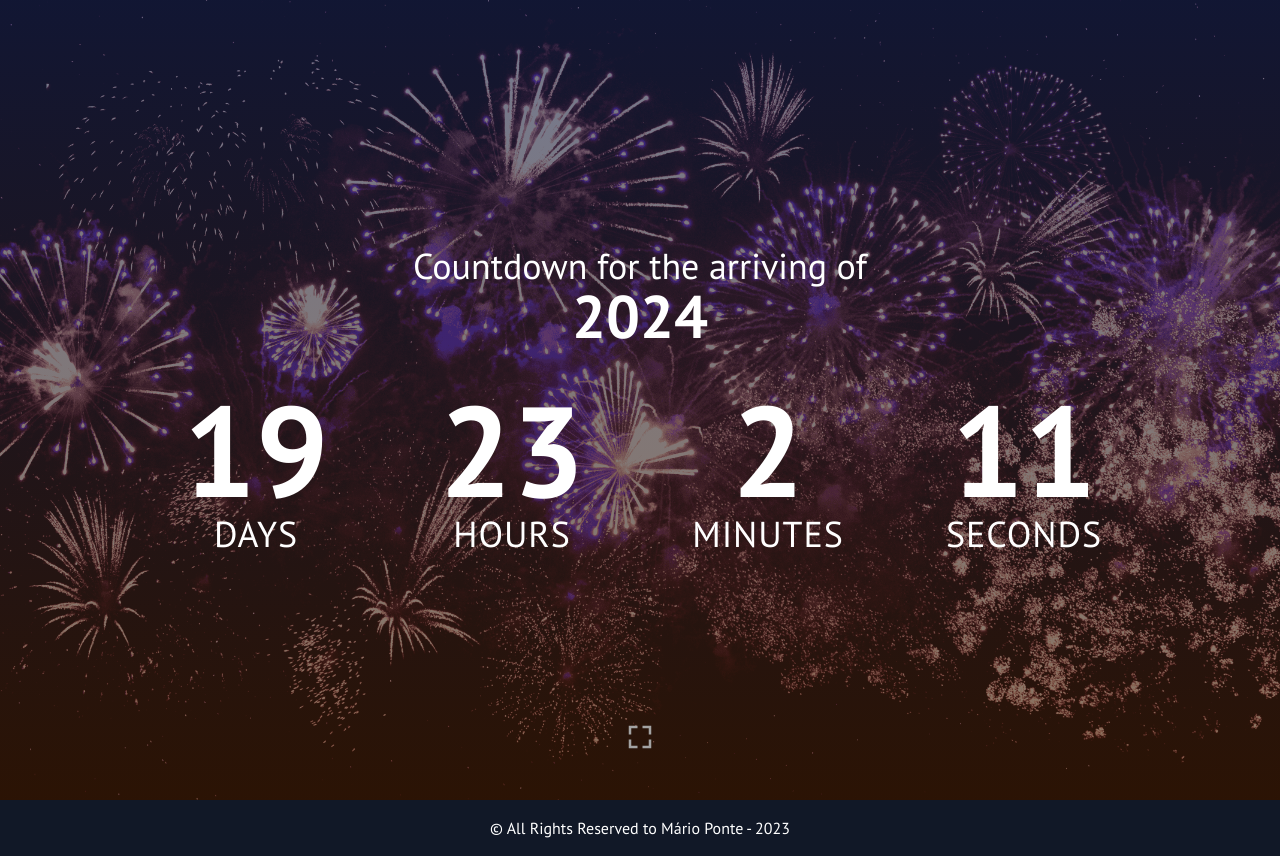
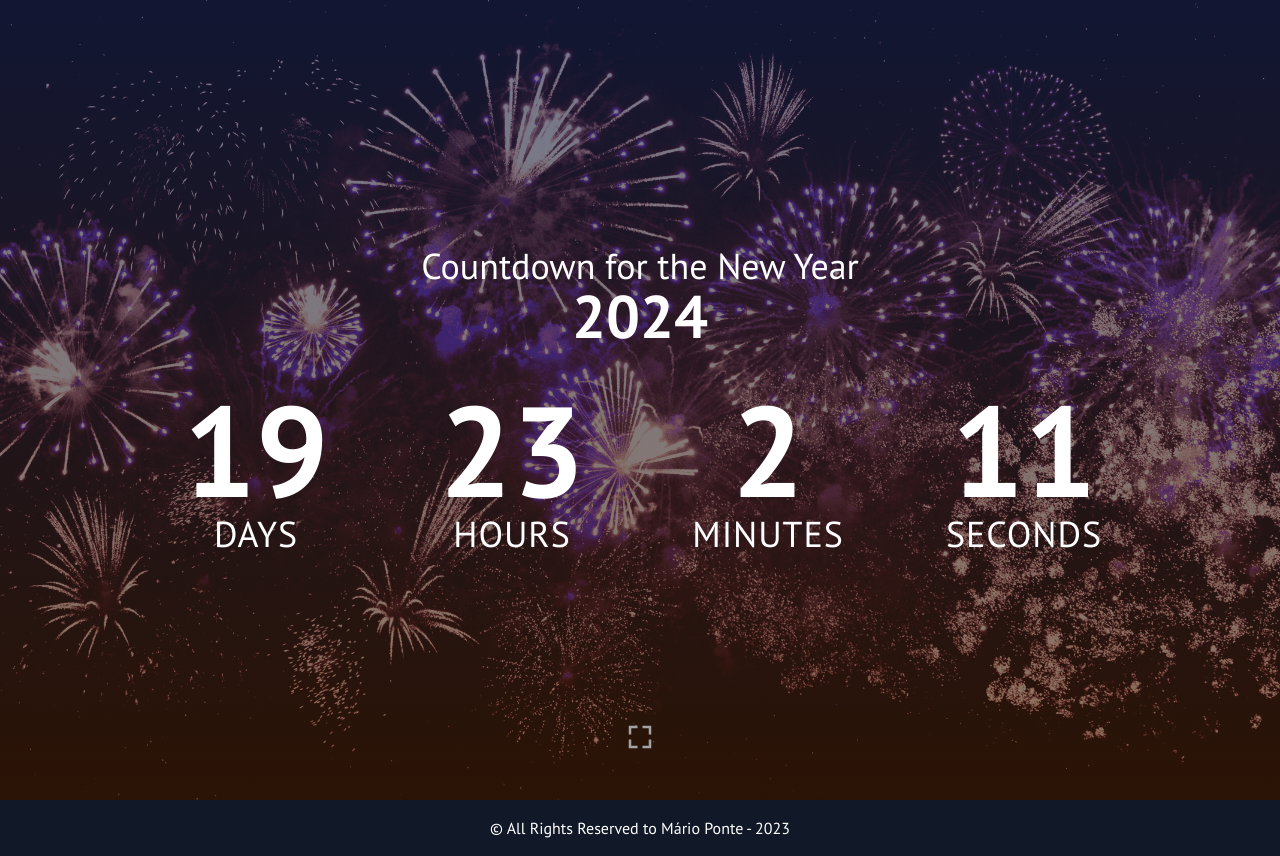
Before and after one commit to MarioPonte/CountdownSphere, a Next.js app: page / in a window 1280 px wide. Built offline with nearby package versions, Linux system fonts and the light colour scheme.

Commit message:
change CountdownInfo element values

```diff
--- a/app/components/CountdownInfo.tsx
+++ b/app/components/CountdownInfo.tsx
@@ -1,12 +1,22 @@
-export default function CountdownInfo() {
+interface CountdownInfoProps {
+    subtitle: string;
+    title: string;
+}
+
+const CountdownInfo:React.FC<CountdownInfoProps> = ({
+    subtitle,
+    title
+}) => {
     return (
         <>
             <div className="text-4xl">
-                Countdown for the arriving of
+                {subtitle}
             </div>
             <div className="text-6xl font-bold">
-                2024
+                {title}
             </div>
         </>
     )
 }
+
+export default CountdownInfo;
--- a/app/page.tsx
+++ b/app/page.tsx
@@ -1,6 +1,6 @@
 "use client";
 
-import { differenceInMilliseconds, intervalToDuration } from "date-fns";
+import { differenceInMilliseconds, format, intervalToDuration } from "date-fns";
 import { useEffect, useState } from "react";
 import CountdownInfo from "./components/CountdownInfo";
 import Countdown from "./components/Countdown";
@@ -31,10 +31,12 @@ export default function Home() {
     return () => clearInterval(countdownInterval);
   }, []);
 
+  const year = new Date();
+
   return (
     <section id="countdownContainer" className="bg-black bg-[linear-gradient(to_bottom,rgba(23,37,84,0.6),rgba(66,32,6,0.6)),url('/images/background.png')] bg-cover bg-center">
       <div className='text-center text-white h-screen flex flex-col justify-center items-center'>
-        <CountdownInfo/>
+        <CountdownInfo subtitle="Countdown for the New Year" title={(parseInt(format(year,"yyyy")) + 1).toString()}/>
         <Countdown days={countdown[0]} hours={countdown[1]} minutes={countdown[2]} seconds={countdown[3]} />
         <FullscreenBtn/>
       </div>
```
